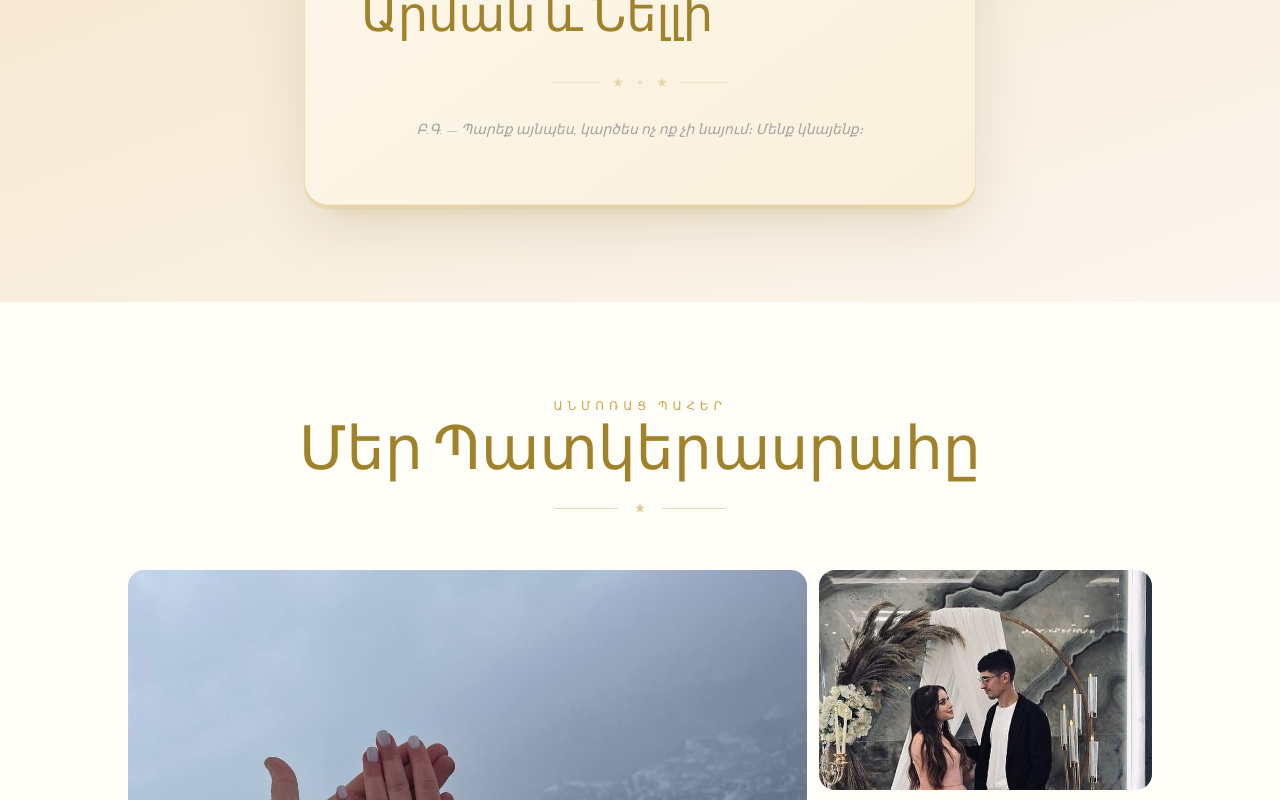
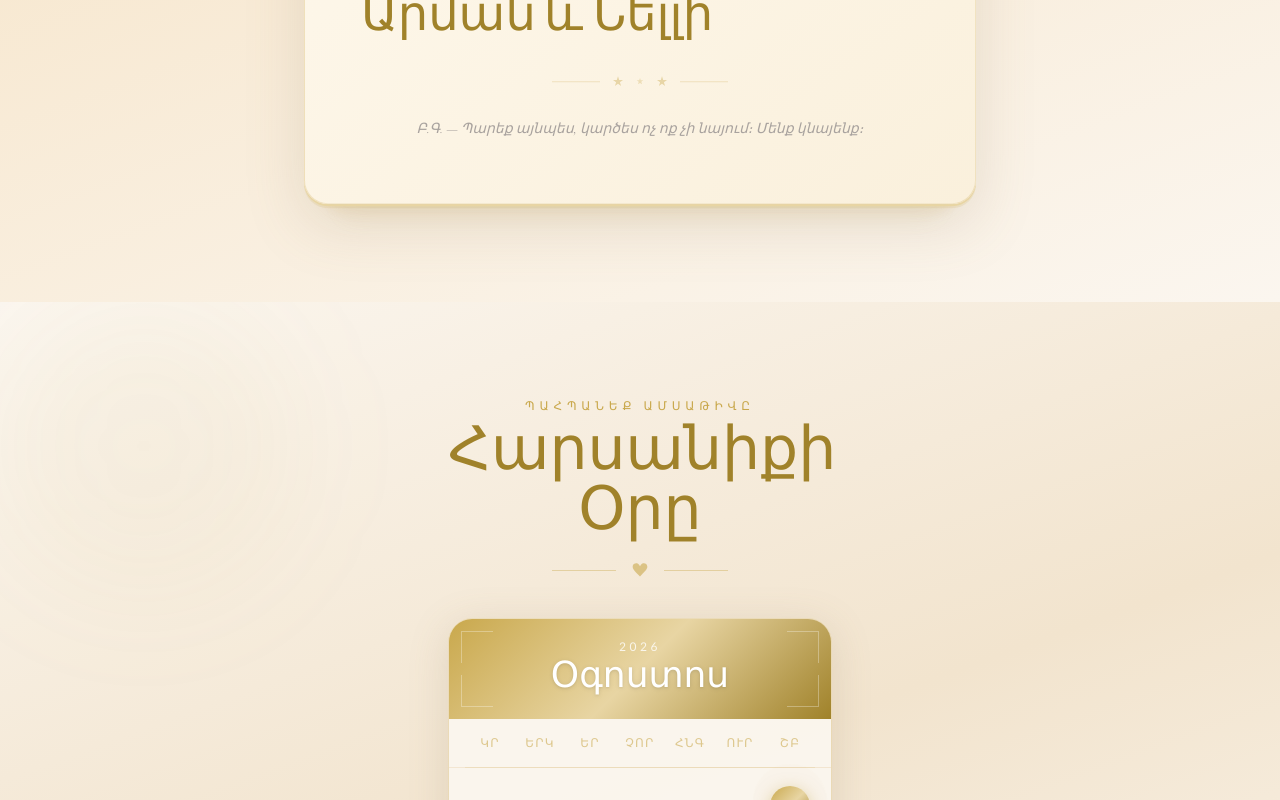
Before and after one commit to Arm0216/Wedding, a React (Vite) app: page / in a window 1280 px wide. Shown: the part 2000-2800 px from the top of the page. Built offline with nearby package versions, Linux system fonts and the light colour scheme.

Commit message:
Add luxury wedding calendar section

```diff
--- a/src/App.tsx
+++ b/src/App.tsx
@@ -2,6 +2,7 @@ import { useEffect, useState } from 'react'
 import Navigation from './components/Navigation'
 import Hero from './components/Hero'
 import LoveLetter from './components/LoveLetter'
+import WeddingCalendar from './components/WeddingCalendar'
 import Gallery from './components/Gallery'
 import Timeline from './components/Timeline'
 import Footer from './components/Footer'
@@ -50,6 +51,7 @@ export default function App() {
         <main>
           <Hero />
           <LoveLetter />
+          <WeddingCalendar />
           <Gallery />
           <Timeline />
         </main>
--- /dev/null
+++ b/src/components/WeddingCalendar.tsx
@@ -0,0 +1,190 @@
+import { useLang } from '../context/LanguageContext'
+import { useScrollAnimation } from '../hooks/useScrollAnimation'
+
+const WEDDING_DAY = 1
+const WEDDING_MONTH = 7 // 0-indexed = August
+const WEDDING_YEAR = 2026
+
+const EN_MONTHS = ['January','February','March','April','May','June','July','August','September','October','November','December']
+const HY_MONTHS = ['Հունվար','Փետրվար','Մարտ','Ապրիլ','Մայիս','Հունիս','Հուլիս','Օգոստոս','Սեպտեմբեր','Հոկտեմբեր','Նոյեմբեր','Դեկտեմբեր']
+const EN_DAYS = ['Sun','Mon','Tue','Wed','Thu','Fri','Sat']
+const HY_DAYS = ['Կր','Երկ','Եր','Չոր','Հնգ','Ուր','Շբ']
+
+function getDaysInMonth(year: number, month: number) {
+  return new Date(year, month + 1, 0).getDate()
+}
+
+function getFirstDayOfMonth(year: number, month: number) {
+  return new Date(year, month, 1).getDay()
+}
+
+export default function WeddingCalendar() {
+  const { ref, visible } = useScrollAnimation(0.1)
+  const { lang, t } = useLang()
+
+  const months = lang === 'hy' ? HY_MONTHS : EN_MONTHS
+  const dayLabels = lang === 'hy' ? HY_DAYS : EN_DAYS
+  const monthName = months[WEDDING_MONTH]
+
+  const daysInMonth = getDaysInMonth(WEDDING_YEAR, WEDDING_MONTH)
+  const firstDay = getFirstDayOfMonth(WEDDING_YEAR, WEDDING_MONTH)
+
+  // Build calendar grid
+  const cells: (number | null)[] = []
+  for (let i = 0; i < firstDay; i++) cells.push(null)
+  for (let d = 1; d <= daysInMonth; d++) cells.push(d)
+  while (cells.length % 7 !== 0) cells.push(null)
+
+  return (
+    <section
+      className="py-24 px-4 sm:px-6 relative overflow-hidden"
+      style={{ background: 'linear-gradient(160deg, #FBF6EF 0%, #F2E4CE 50%, #FBF6EF 100%)' }}
+    >
+      {/* Decorative blobs */}
+      <div className="absolute top-0 left-0 w-72 h-72 rounded-full bg-gold/5 blur-3xl pointer-events-none" />
+      <div className="absolute bottom-0 right-0 w-80 h-80 rounded-full bg-blush/10 blur-3xl pointer-events-none" />
+
+      <div
+        ref={ref}
+        className={`max-w-sm mx-auto transition-all duration-1000 ${
+          visible ? 'opacity-100 translate-y-0' : 'opacity-0 translate-y-10'
+        }`}
+      >
+        {/* Section header */}
+        <div className="text-center mb-10">
+          <p className="font-sans text-xs tracking-[0.4em] uppercase text-gold mb-3">
+            {lang === 'hy' ? 'Պահպանեք ամսաթիվը' : 'Save the Date'}
+          </p>
+          <h2 className="font-script text-5xl sm:text-6xl text-gold-dark mb-4">
+            {lang === 'hy' ? 'Հարսանիքի Օրը' : 'Wedding Day'}
+          </h2>
+          <div className="flex items-center justify-center gap-4">
+            <div className="w-16 h-px bg-gold/40" />
+            <svg className="w-4 h-4 text-gold/60" viewBox="0 0 24 24" fill="currentColor">
+              <path d="M12 21.593c-5.63-5.539-11-10.297-11-14.402 0-3.791 3.068-5.191 5.281-5.191 1.312 0 4.151.501 5.719 4.457 1.59-3.968 4.464-4.447 5.726-4.447 2.54 0 5.274 1.621 5.274 5.181 0 4.069-5.136 8.625-11 14.402z" />
+            </svg>
+            <div className="w-16 h-px bg-gold/40" />
+          </div>
+        </div>
+
+        {/* Calendar card */}
+        <div
+          className="rounded-3xl overflow-hidden"
+          style={{
+            boxShadow: '0 8px 40px rgba(139,115,85,0.18), 0 2px 0 rgba(201,168,76,0.2)',
+            border: '1px solid rgba(201,168,76,0.2)',
+          }}
+        >
+          {/* Calendar header */}
+          <div
+            className="px-6 py-5 text-center relative"
+            style={{ background: 'linear-gradient(135deg, #C9A84C 0%, #E8D5A3 50%, #A0822A 100%)' }}
+          >
+            {/* Decorative corner lines */}
+            <div className="absolute top-3 left-3 w-8 h-8 border-t border-l border-white/30" />
+            <div className="absolute top-3 right-3 w-8 h-8 border-t border-r border-white/30" />
+            <div className="absolute bottom-3 left-3 w-8 h-8 border-b border-l border-white/30" />
+            <div className="absolute bottom-3 right-3 w-8 h-8 border-b border-r border-white/30" />
+
+            <p className="font-sans text-white/80 text-xs tracking-[0.3em] uppercase mb-1">{WEDDING_YEAR}</p>
+            <h3 className="font-script text-4xl text-white drop-shadow">{monthName}</h3>
+          </div>
+
+          {/* Day labels */}
+          <div
+            className="grid grid-cols-7 px-4 pt-4 pb-2"
+            style={{ background: 'rgba(251,246,239,0.95)' }}
+          >
+            {dayLabels.map((d) => (
+              <div key={d} className="text-center font-sans text-xs tracking-widest uppercase text-gold/60 pb-2">
+                {d}
+              </div>
+            ))}
+          </div>
+
+          {/* Divider */}
+          <div className="mx-4 h-px bg-gold/15" />
+
+          {/* Days grid */}
+          <div
+            className="grid grid-cols-7 gap-y-1 px-4 py-4"
+            style={{ background: 'rgba(251,246,239,0.95)' }}
+          >
+            {cells.map((day, i) => {
+              const isWedding = day === WEDDING_DAY
+              const isSunday = i % 7 === 0
+
+              if (!day) return <div key={`empty-${i}`} />
+
+              if (isWedding) {
+                return (
+                  <div key={day} className="flex items-center justify-center py-0.5">
+                    <div className="relative flex flex-col items-center">
+                      {/* Pulsing ring */}
+                      <div
+                        className="absolute inset-0 rounded-full animate-ping opacity-30"
+                        style={{ background: 'rgba(201,168,76,0.4)', animationDuration: '2s' }}
+                      />
+                      <div
+                        className="w-10 h-10 rounded-full flex items-center justify-center relative z-10"
+                        style={{
+                          background: 'linear-gradient(135deg, #C9A84C 0%, #E8D5A3 50%, #A0822A 100%)',
+                          boxShadow: '0 4px 16px rgba(201,168,76,0.5)',
+                        }}
+                      >
+                        <span className="font-serif text-white font-semibold text-sm">{day}</span>
+                      </div>
+                      {/* Heart below */}
+                      <span className="text-[10px] mt-0.5 leading-none">💍</span>
+                    </div>
+                  </div>
+                )
+              }
+
+              return (
+                <div key={day} className="flex items-center justify-center py-0.5">
+                  <span
+                    className={`w-8 h-8 flex items-center justify-center rounded-full font-sans text-sm transition-colors
+                      ${isSunday ? 'text-red-400/70' : 'text-stone-500'}
+                    `}
+                  >
+                    {day}
+                  </span>
+                </div>
+              )
+            })}
+          </div>
+
+          {/* Bottom tag */}
+          <div
+            className="px-6 py-4 flex items-center justify-center gap-3"
+            style={{
+              background: 'linear-gradient(135deg, rgba(201,168,76,0.08), rgba(232,213,163,0.12))',
+              borderTop: '1px solid rgba(201,168,76,0.15)',
+            }}
+          >
+            <div className="h-px flex-1 bg-gold/20" />
+            <p className="font-serif italic text-xs text-gold-dark/80 tracking-wide text-center">
+              {lang === 'hy'
+                ? `Օգոստոս ${WEDDING_DAY}, ${WEDDING_YEAR} · Granada Hall`
+                : `August ${WEDDING_DAY}, ${WEDDING_YEAR} · Granada Hall`}
+            </p>
+            <div className="h-px flex-1 bg-gold/20" />
+          </div>
+        </div>
+
+        {/* Countdown chip below */}
+        <div className="mt-8 flex justify-center">
+          <div
+            className="inline-flex items-center gap-2 px-5 py-2.5 rounded-full font-sans text-xs tracking-widest uppercase text-white"
+            style={{ background: 'linear-gradient(90deg, #C9A84C, #A0822A)', boxShadow: '0 4px 16px rgba(201,168,76,0.35)' }}
+          >
+            <span>✦</span>
+            <span>{lang === 'hy' ? 'Հաշվեք Օրերը' : 'Count the Days'}</span>
+            <span>✦</span>
+          </div>
+        </div>
+      </div>
+    </section>
+  )
+}
```
Also changed, not shown: 1 other file (tests, documents, lock files or other folders).
